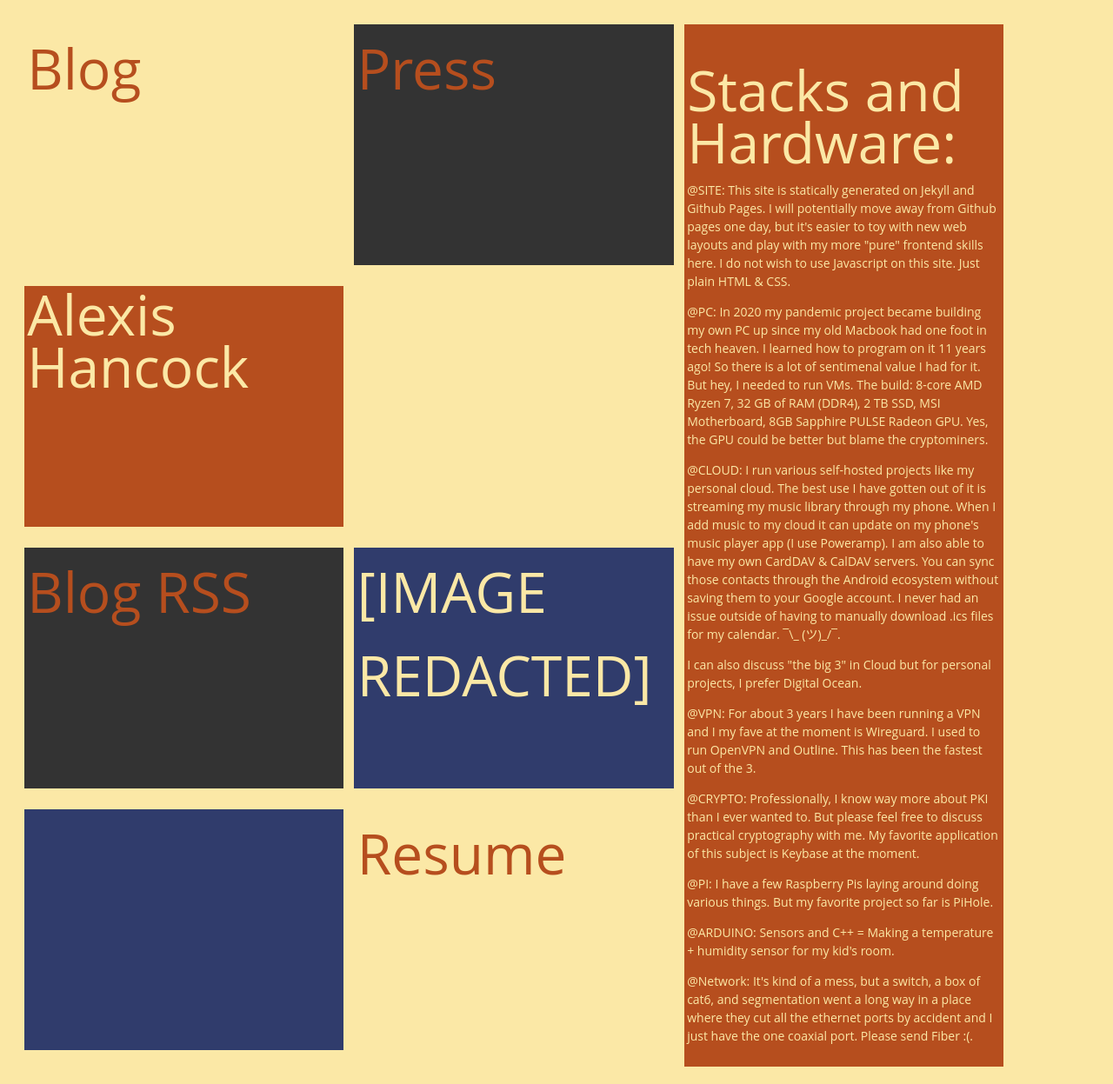
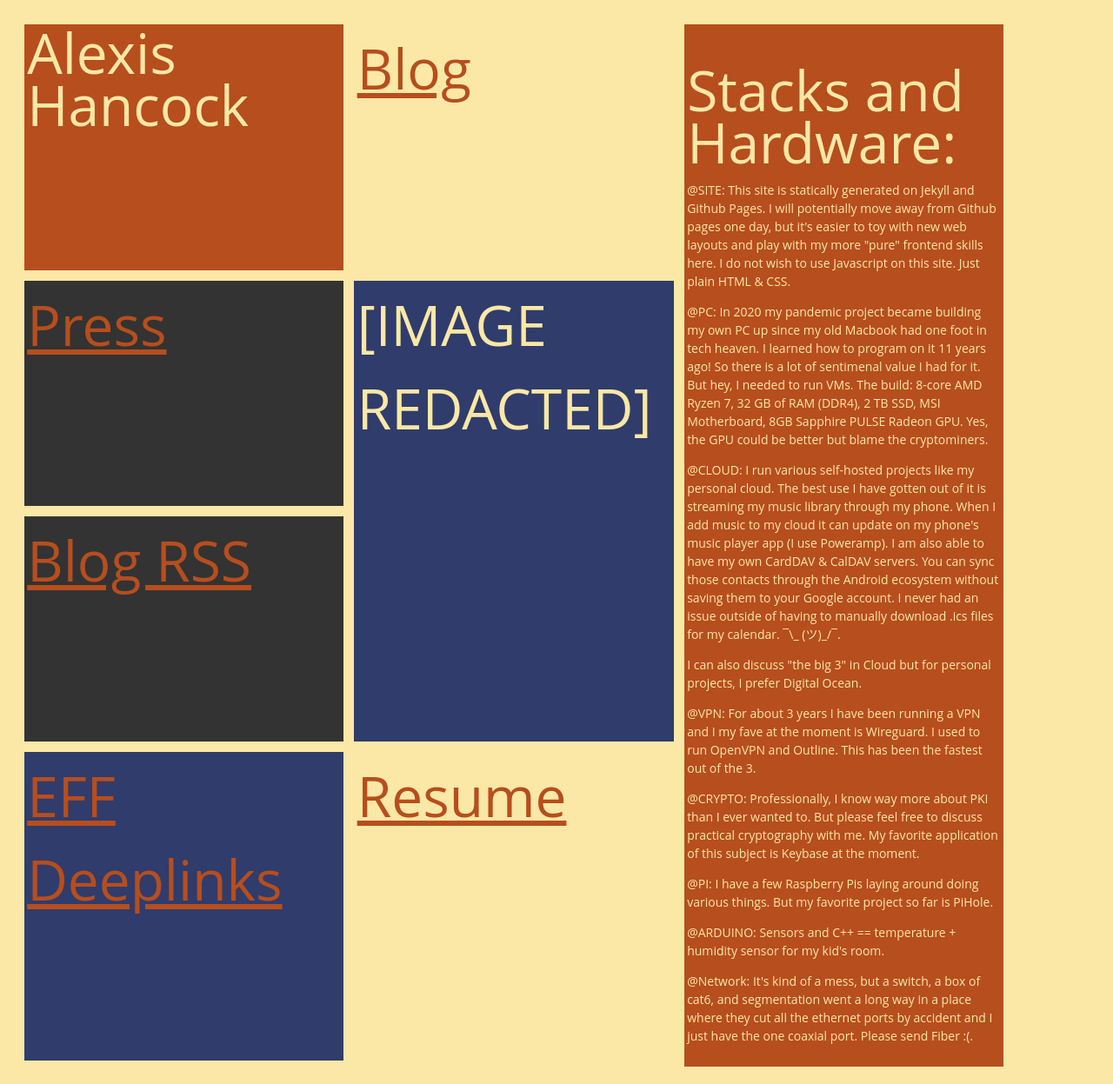
Before and after one commit to zoracon/zoracon.github.io, a Jekyll site: the page built from index.html, in a window 1280 px wide. Shown: the whole page at 87% size. Built offline with Jekyll 4.4.1, drawn with Linux system fonts in a browser that asks for light colours.

Commit message:
Clean up Grid

```diff
--- a/css/style.css
+++ b/css/style.css
@@ -31,7 +31,7 @@ body {
     font-weight: 400; }
   body a {
     color: #b64e1e;
-    text-decoration: none; }
+    text-decoration: underline; }
     body a:focus, body a:hover {
       text-decoration: underline; }
     body a:active {
@@ -57,7 +57,7 @@ nav {
   grid-template-columns: repeat(3, 30%); }
 
 .iblock {
-  height: 30vh;
+  height: auto;
   margin: 0;
   padding: 1%; }
 
@@ -65,13 +65,14 @@ nav {
   background-color: #b64e1e;
   color: #FBE8A6;
   grid-column: 1;
-  grid-row: 2 / 3; }
+  grid-row: 1; }
 
 .b {
   background-color: #303c6c;
   color: #FBE8A6;
   grid-column: 2;
-  grid-row: 3; }
+  grid-row: 2 / 4;
+  height: auto; }
 
 .c {
   background-color: #b64e1e;
@@ -93,7 +94,7 @@ nav {
 .g, .k {
   background-color: #333; }
 
-.b, .e, .g, .i, .k {
+.b, .e, .g, .i, .k, .d {
   font-size: 64px;
   line-height: 1.5em; }
 
@@ -192,7 +193,7 @@ nav {
   .home {
     display: block; }
 
-  .b, .e, .g, .i, .k {
+  .b, .e, .g, .i, .k, .d {
     font-size: 32px;
     line-height: 5em; }
 
--- a/index.html
+++ b/index.html
@@ -25,13 +25,13 @@ title: Alexis
 
     <p>@PI: I have a few Raspberry Pis laying around doing various things. But my favorite project so far is PiHole.</p>
 
-    <p>@ARDUINO: Sensors and C++ = Making a temperature + humidity sensor for my kid's room.</p>
+    <p>@ARDUINO: Sensors and C++ == temperature + humidity sensor for my kid's room.</p>
 
     <p>@Network: It's kind of a mess, but a switch, a box of cat6, and segmentation went a long way in a place where they cut all the ethernet ports by accident and I just have the one coaxial port. Please send Fiber :(.</p>
   </div>
-  <div class="d iblock"></div>
+  <div class="d iblock"><a target="_blank" href="https://www.eff.org/about/staff/alexis-hancock">EFF Deeplinks</a></div>
   <div class="e iblock"><a href="/blog">Blog</a></div>
   <div class="g iblock"><a href="/media">Press</a></div>
   <div class="i iblock"><a href="/cv">Resume</a></div>
-  <div class="k iblock"><a href="/feed.xml">Blog RSS</a></div>
+  <div class="k iblock"><a target="_blank" href="/feed.xml">Blog RSS</a></div>
 </main><!-- /.home -->
```
Also changed, not shown: css/style.scss (+7 -6 lines), cv.html (+6 -5 lines), 1 other file.
